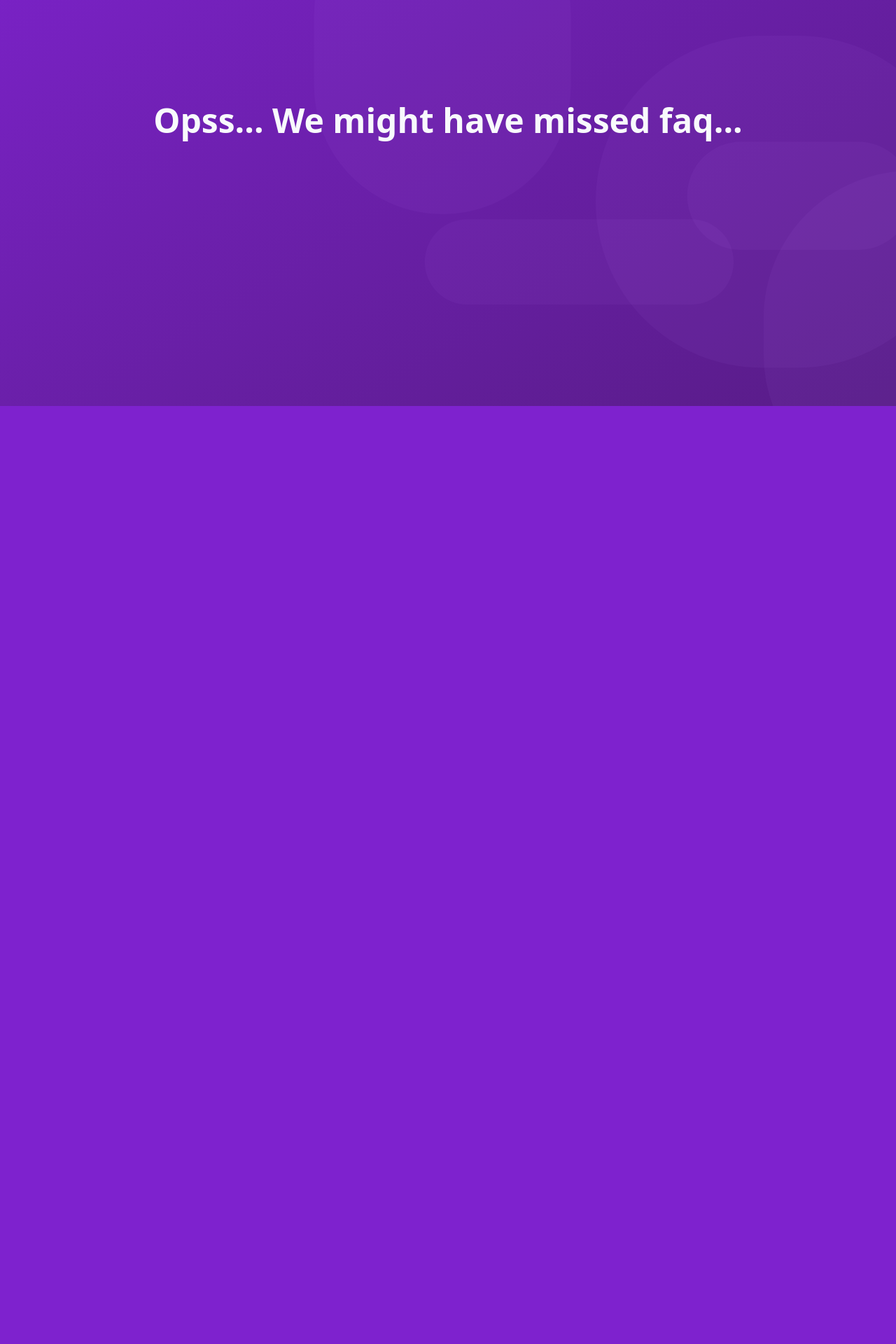
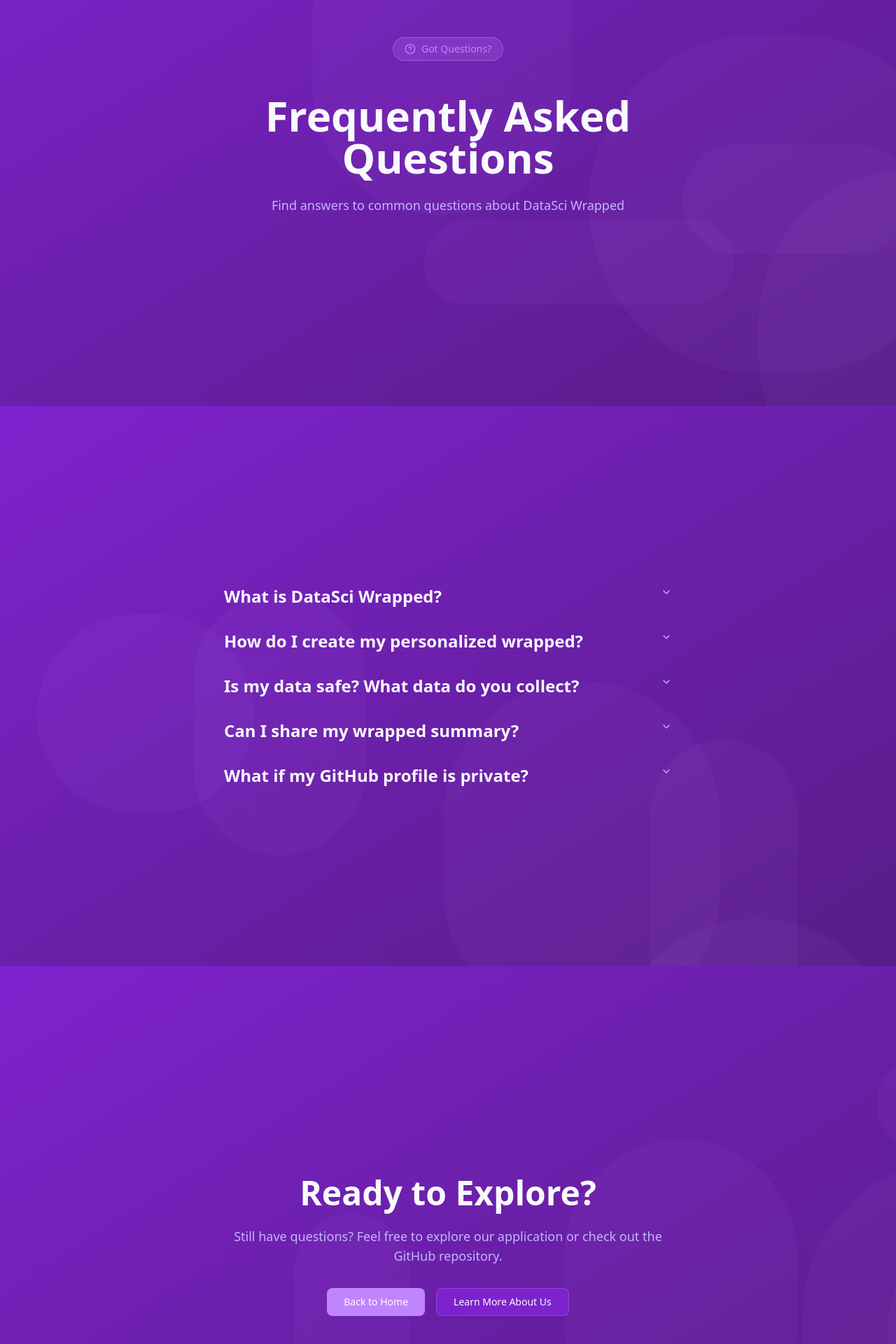
Before and after one commit to andrianllmm/datasci-wrapped, a Next.js app: page /faq in a window 1280 px wide. Shown: the part 220-2140 px from the top of the page at 70% size. Before the commit the page ends 800 px from the top, so only its background shows below. Built offline with nearby package versions, Linux system fonts and the light colour scheme.

Commit message:
Create FAQ page

```diff
--- /dev/null
+++ b/app/faq/page.tsx
@@ -0,0 +1,12 @@
+import type { Metadata } from "next";
+import FAQ from "@/components/FAQ";
+
+export const metadata: Metadata = {
+  title: "FAQ - DataSci Wrapped",
+  description:
+    "Frequently asked questions about DataSci Wrapped, data privacy, and how to create your personalized wrapped summary.",
+};
+
+export default function FAQPage() {
+  return <FAQ />;
+}
--- a/components/About.tsx
+++ b/components/About.tsx
@@ -246,6 +246,10 @@
             </Button>
 
             <Button asChild variant="outline" size="lg">
+              <Link href="/faq">FAQ</Link>
+            </Button>
+
+            <Button asChild variant="outline" size="lg">
               <a
                 href="https://github.com/andrianllmm/datasci-wrapped"
                 target="_blank"
--- /dev/null
+++ b/components/FAQ.tsx
@@ -0,0 +1,131 @@
+"use client";
+
+import { motion } from "motion/react";
+import Link from "next/link";
+import { fadeInDown, fadeInUp } from "@/lib/animations";
+import Slide from "@/components/Slide";
+import BackHomeButton from "@/components/BackHomeButton";
+import { Button } from "@/components/ui/button";
+import {
+  Accordion,
+  AccordionItem,
+  AccordionTrigger,
+  AccordionContent,
+} from "@/components/ui/accordion";
+import { HelpCircle } from "lucide-react";
+
+export default function FAQ() {
+  const faqs = [
+    {
+      question: "What is DataSci Wrapped?",
+      answer:
+        "DataSci Wrapped is a data-driven web application inspired by Spotify Wrapped that visualizes data science industry trends and optionally generates personalized 'wrapped' summaries using public data.",
+    },
+    {
+      question: "How do I create my personalized wrapped?",
+      answer:
+        "Click on 'Unwrap Your Year in Data Science' on the home page, then connect your GitHub profile. We'll analyze your public repositories, contributions, and coding activity to generate your personalized DataSci Wrapped.",
+    },
+    {
+      question: "Is my data safe? What data do you collect?",
+      answer:
+        "Yes, your data is safe. We only access publicly available data from your GitHub profile. We don't store any personal information or credentials. All data processing happens in real-time and is never persisted on our servers.",
+    },
+    {
+      question: "Can I share my wrapped summary?",
+      answer:
+        "Yes! After generating your wrapped, you can easily share your personalized summary with others. The specific sharing methods are available on the wrapped summary page.",
+    },
+    {
+      question: "What if my GitHub profile is private?",
+      answer:
+        "DataSci Wrapped works with publicly available data. If your profile is private, we'll only be able to access the contributions you've made to public repositories and other public activity visible to the community.",
+    },
+  ];
+
+  return (
+    <>
+      <BackHomeButton />
+
+      {/* Hero Section */}
+      <Slide>
+        <motion.div className="max-w-3xl mx-auto text-center px-4">
+          <motion.div {...fadeInDown()} className="mb-6">
+            <div className="inline-block px-4 py-1.5 rounded-full bg-primary/20 border border-primary/40 mb-6">
+              <p className="text-sm font-medium text-primary flex items-center gap-2">
+                <HelpCircle className="w-4 h-4" />
+                Got Questions?
+              </p>
+            </div>
+          </motion.div>
+
+          <motion.h1
+            {...fadeInDown(0.1)}
+            className="text-4xl md:text-6xl font-black text-foreground mb-6"
+          >
+            Frequently Asked Questions
+          </motion.h1>
+
+          <motion.p {...fadeInUp()} className="text-lg text-muted-foreground">
+            Find answers to common questions about DataSci Wrapped
+          </motion.p>
+        </motion.div>
+      </Slide>
+
+      {/* FAQ Section */}
+      <Slide>
+        <motion.div {...fadeInDown()} className="max-w-2xl mx-auto w-full px-4">
+          <Accordion type="single" collapsible className="w-full">
+            {faqs.map((faq, index) => (
+              <motion.div key={index} {...fadeInUp(index * 0.1)}>
+                <AccordionItem value={`item-${index}`}>
+                  <AccordionTrigger className="text-2xl font-bold hover:text-primary transition-colors">
+                    {faq.question}
+                  </AccordionTrigger>
+                  <AccordionContent className="text-lg">
+                    {faq.answer}
+                  </AccordionContent>
+                </AccordionItem>
+              </motion.div>
+            ))}
+          </Accordion>
+        </motion.div>
+      </Slide>
+
+      {/* CTA Section */}
+      <Slide>
+        <motion.div className="max-w-2xl mx-auto px-4 text-center">
+          <motion.h2
+            {...fadeInDown()}
+            className="text-3xl md:text-5xl font-black text-foreground mb-6"
+          >
+            Ready to Explore?
+          </motion.h2>
+
+          <motion.p
+            {...fadeInUp(0.1)}
+            className="text-lg text-muted-foreground mb-8"
+          >
+            Still have questions? Feel free to explore our application or check
+            out the GitHub repository.
+          </motion.p>
+
+          <motion.div
+            {...fadeInUp(0.2)}
+            className="flex flex-col sm:flex-row gap-4 justify-center items-center"
+          >
+            <Button asChild size="lg">
+              <Link href="/">Back to Home</Link>
+            </Button>
+
+            <Button asChild variant="outline" size="lg">
+              <Link href="/about" className="flex gap-2 items-center">
+                Learn More About Us
+              </Link>
+            </Button>
+          </motion.div>
+        </motion.div>
+      </Slide>
+    </>
+  );
+}
--- a/components/Home.tsx
+++ b/components/Home.tsx
@@ -103,6 +103,11 @@
                 <span>About</span>
               </Link>
             </Button>
+            <Button asChild variant="link">
+              <Link href="/faq">
+                <span>FAQ</span>
+              </Link>
+            </Button>
           </motion.div>
         </div>
       </Slide>
--- /dev/null
+++ b/components/ui/accordion.tsx
@@ -0,0 +1,66 @@
+"use client"
+
+import * as React from "react"
+import { ChevronDownIcon } from "lucide-react"
+import { Accordion as AccordionPrimitive } from "radix-ui"
+
+import { cn } from "@/lib/utils"
+
+function Accordion({
+  ...props
+}: React.ComponentProps<typeof AccordionPrimitive.Root>) {
+  return <AccordionPrimitive.Root data-slot="accordion" {...props} />
+}
+
+function AccordionItem({
+  className,
+  ...props
+}: React.ComponentProps<typeof AccordionPrimitive.Item>) {
+  return (
+    <AccordionPrimitive.Item
+      data-slot="accordion-item"
+      className={cn("border-b last:border-b-0", className)}
+      {...props}
+    />
+  )
+}
+
+function AccordionTrigger({
+  className,
+  children,
+  ...props
+}: React.ComponentProps<typeof AccordionPrimitive.Trigger>) {
+  return (
+    <AccordionPrimitive.Header className="flex">
+      <AccordionPrimitive.Trigger
+        data-slot="accordion-trigger"
+        className={cn(
+          "focus-visible:border-ring focus-visible:ring-ring/50 flex flex-1 items-start justify-between gap-4 rounded-md py-4 text-left text-sm font-medium transition-all outline-none hover:underline focus-visible:ring-[3px] disabled:pointer-events-none disabled:opacity-50 [&[data-state=open]>svg]:rotate-180",
+          className
+        )}
+        {...props}
+      >
+        {children}
+        <ChevronDownIcon className="text-muted-foreground pointer-events-none size-4 shrink-0 translate-y-0.5 transition-transform duration-200" />
+      </AccordionPrimitive.Trigger>
+    </AccordionPrimitive.Header>
+  )
+}
+
+function AccordionContent({
+  className,
+  children,
+  ...props
+}: React.ComponentProps<typeof AccordionPrimitive.Content>) {
+  return (
+    <AccordionPrimitive.Content
+      data-slot="accordion-content"
+      className="data-[state=closed]:animate-accordion-up data-[state=open]:animate-accordion-down overflow-hidden text-sm"
+      {...props}
+    >
+      <div className={cn("pt-0 pb-4", className)}>{children}</div>
+    </AccordionPrimitive.Content>
+  )
+}
+
+export { Accordion, AccordionItem, AccordionTrigger, AccordionContent }
```
